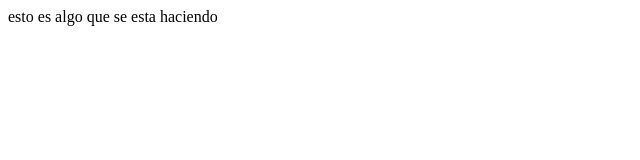
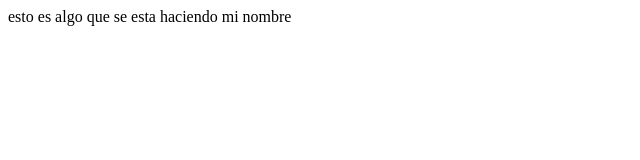
Before and after one commit to croul123/Proyecto1semana, a plain HTML site: page index.html in a window 1280 px wide. Shown: the full height of the page, 0-640 px from the left. Drawn offline with Linux system fonts and the light colour scheme.

Commit message:
creando index2 e index1

```diff
--- a/index.html
+++ b/index.html
@@ -1,3 +1,3 @@
 <p>
-    esto es algo que se esta haciendo
+    esto es algo que se esta haciendo mi nombre
 </p>
```
Also changed, not shown: index2.html (added, +3 -0 lines).
